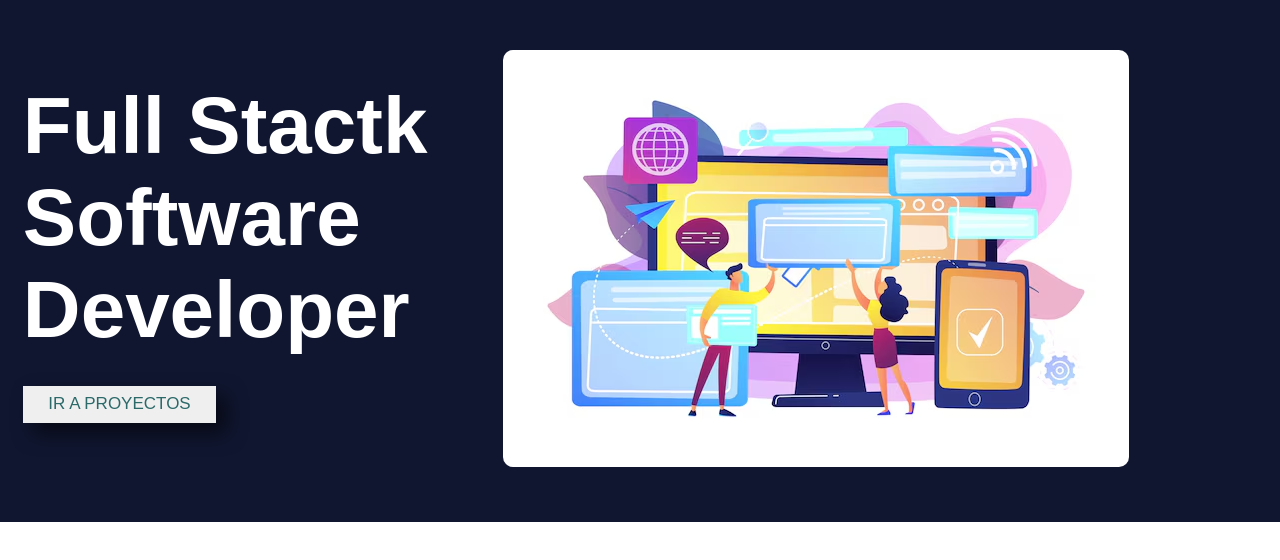
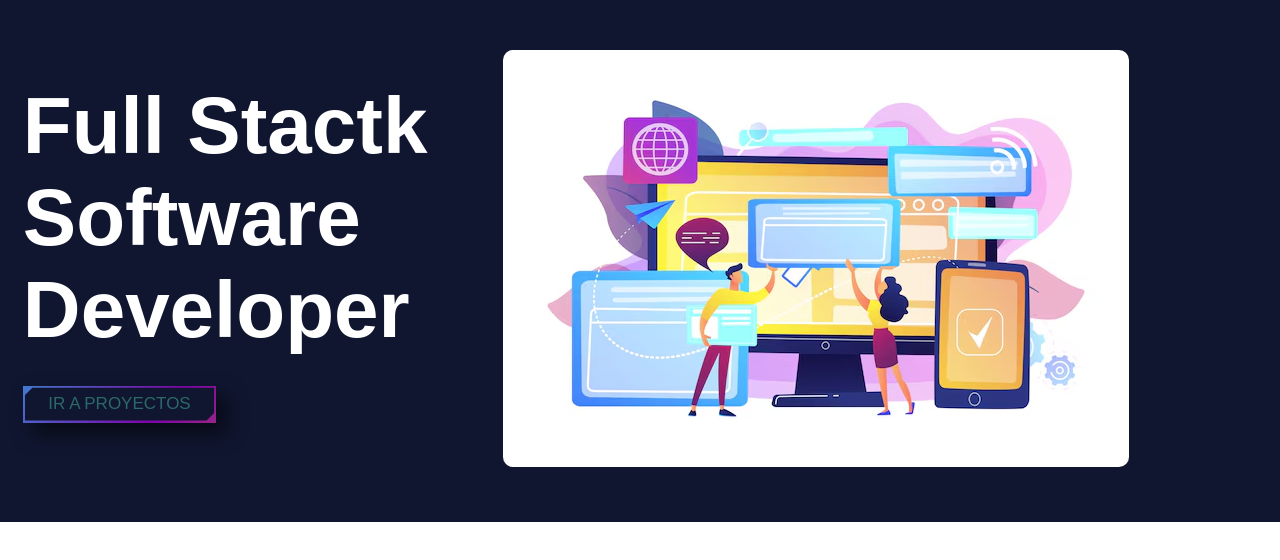
Before and after one commit to JeysonGomez/Portafolio, a React (Vite) app: page / in a window 1280 px wide. Shown: the top 560 px of the page. Built offline with nearby package versions, Linux system fonts and the light colour scheme.

Commit message:
Cambios Css y Clases

```diff
--- a/src/components/Start/Start.css
+++ b/src/components/Start/Start.css
@@ -66,10 +66,12 @@
   transition: color 250ms;
 }
 
-.btnStart::after .btnStart::before {
+.btnStart::before,
+.btnStart::after {
   content: "";
   position: absolute;
   inset: 0;
+  z-index: -1;
 }
 
 .btnStart::before {
@@ -83,41 +85,40 @@
   background: var(--bg);
   z-index: -1;
   clip-path: polygon(
-    /*top-left*/ var(--border-width)
+    /* top-left */ var(--border-width)
       calc(var(--curve-size) + var(--border-width) * 0.5),
-    calc(var(--curve-size) + ver(--border-width) * 0.5) var(--border-width),
-    /*top-right*/ calc(100% - var(--border-width)) var(--border-width),
+    calc(var(--curve-size) + var(--border-width) * 0.5) var(--border-width),
+    /* top-right */ calc(100% - var(--border-width)) var(--border-width),
     calc(100% - var(--border-width))
-      calc(100% - calc(var(--curve-size) + var(--border-width) * 0.5)),
-    /*botom-rigt*/
-      calc(100% - calc(var(--curve-size) + var(--border-width) * 0.5))
+      calc(100% - (var(--curve-size) + var(--border-width) * 0.5)),
+    /* bottom-right */
+      calc(100% - (var(--curve-size) + var(--border-width) * 0.5))
       calc(100% - var(--border-width)),
-    /*botom right 2*/ var(--border-width) calc(100% - var(--border-width))
+    /* bottom-right 2 */ var(--border-width) calc(100% - var(--border-width))
   );
   transition: clip-path 500ms;
 }
 
 .btnStart:where(:hover, :focus)::after {
   clip-path: polygon(
-    /*top-left*/ calc(100% - var(--border-color))
+    /* top-left */ calc(100% - var(--border-width))
       calc(100% - calc(var(--curve-size) + var(--border-width) * 0.5)),
-    calc(100% - var(--border-width)) var(--border-width),
-    /*top-right*/ calc(100% - var(--border-width)) var(--border-width),
+    var(--border-width) var(--border-width),
+    /* top-right */ calc(100% - var(--border-width)) var(--border-width),
     calc(100% - var(--border-width))
       calc(100% - calc(var(--curve-size) + var(--border-width) * 0.5)),
-    /*botom-right*/
+    /* bottom-right */
       calc(100% - calc(var(--curve-size) + var(--border-width) * 0.5))
       calc(100% - var(--border-width)),
-    /*botom-right 2*/
+    /* bottom-right 2 */
       calc(100% - calc(var(--curve-size) + var(--border-width) * 0.5))
       calc(100% - var(--border-width))
   );
-
-  transition: 200ms;
+  transition: clip-path 200ms;
 }
 
 .btnStart:where(:hover, :focus) {
-  color: #070505;
+  color: rgb(1, 20, 73);
 }
 @keyframes move-bg7234 {
   0% {
--- a/src/components/Start/Start.jsx
+++ b/src/components/Start/Start.jsx
@@ -3,7 +3,7 @@ import "./Start.css";
 
 function Start() {
   return (
-    <section className="generalContent bg1">
+    <section className="generalContent allBackground">
       <div className="StartContent">
         <div className="infoStart">
           <h1>
--- a/src/index.css
+++ b/src/index.css
@@ -20,7 +20,7 @@
   align-items: center;
 }
 
-.bg1 {
+.allBackground {
   background-color: var(--bg-color);
 }
 
```
